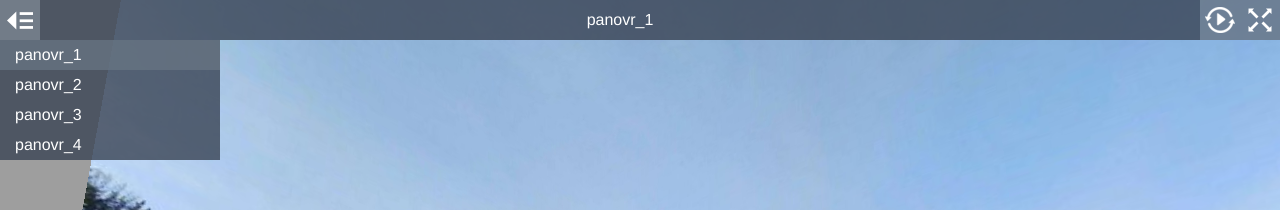
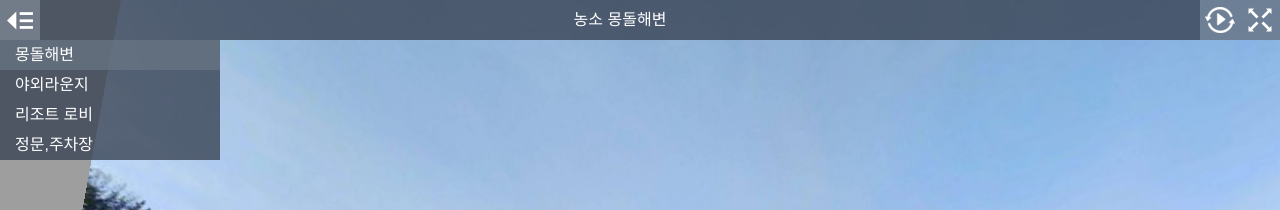
Before and after one commit to subokim/mazipano, a plain HTML site: page index.html in a window 1280 px wide. Shown: the top 210 px of the page. Drawn offline with Linux system fonts and the light colour scheme.

Commit message:
change some titles

```diff
--- a/data.js
+++ b/data.js
@@ -2,7 +2,7 @@ var APP_DATA = {
   "scenes": [
     {
       "id": "0-panovr_1",
-      "name": "panovr_1",
+      "name": "농소 몽돌해변",
       "levels": [
         {
           "tileSize": 256,
@@ -83,7 +83,7 @@ var APP_DATA = {
     },
     {
       "id": "1-panovr_2",
-      "name": "panovr_2",
+      "name": "리조트 야외 라운지",
       "levels": [
         {
           "tileSize": 256,
@@ -158,7 +158,7 @@ var APP_DATA = {
     },
     {
       "id": "2-panovr_3",
-      "name": "panovr_3",
+      "name": "리조트 로비",
       "levels": [
         {
           "tileSize": 256,
@@ -227,7 +227,7 @@ var APP_DATA = {
     },
     {
       "id": "3-panovr_4",
-      "name": "panovr_4",
+      "name": "리조트 정문, 주차장",
       "levels": [
         {
           "tileSize": 256,
--- a/index.html
+++ b/index.html
@@ -16,19 +16,19 @@
   <ul class="scenes">
 
       <a href="javascript:void(0)" class="scene" data-id="0-panovr_1">
-        <li class="text">panovr_1</li>
+        <li class="text">몽돌해변</li>
       </a>
 
       <a href="javascript:void(0)" class="scene" data-id="1-panovr_2">
-        <li class="text">panovr_2</li>
+        <li class="text">야외라운지</li>
       </a>
 
       <a href="javascript:void(0)" class="scene" data-id="2-panovr_3">
-        <li class="text">panovr_3</li>
+        <li class="text">리조트 로비</li>
       </a>
 
       <a href="javascript:void(0)" class="scene" data-id="3-panovr_4">
-        <li class="text">panovr_4</li>
+        <li class="text">정문,주차장</li>
       </a>
 
   </ul>
```
Also changed, not shown: LICENSE.txt (added), README.txt (added), 1 other file.
